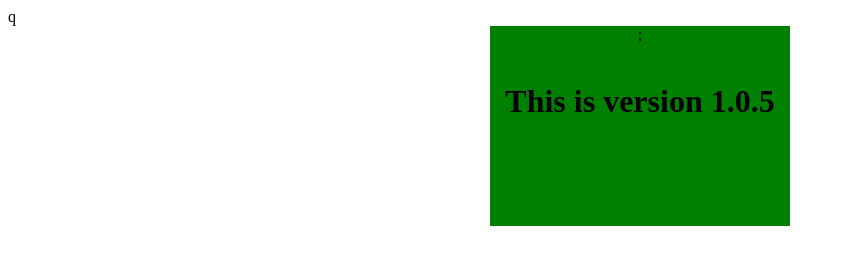
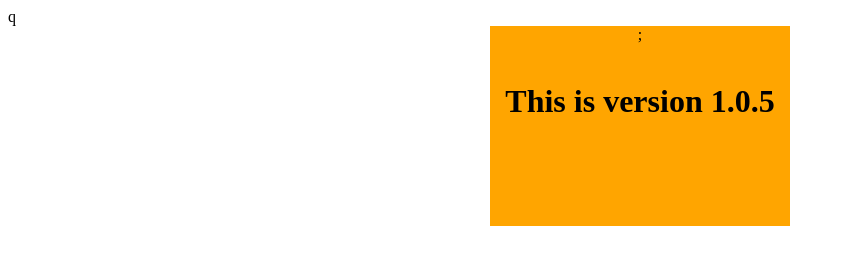
Before and after one commit to jonathanbednar/lab27, a plain HTML site: page index.html in a window 1280 px wide. Shown: the whole page, without its empty margins (0-845 px from the left). Drawn offline with Linux system fonts and the light colour scheme.

Commit message:
Changed background color

```diff
--- a/index.html
+++ b/index.html
@@ -6,7 +6,7 @@
 </head>
 
 <body> <center>
-<div style="width:300px; height: 200px; background-color:green">;
+<div style="width:300px; height: 200px; background-color:orange">;
 <center><ibr><br><h1>This is version 1.0.5</h1></center>
 </div>
 </center>
```
